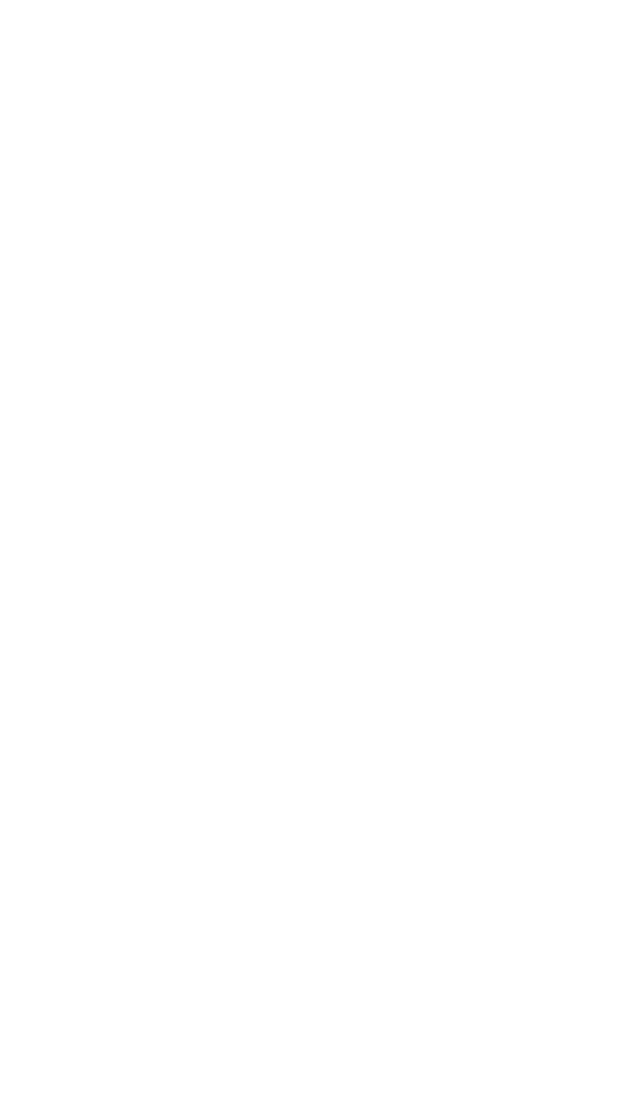
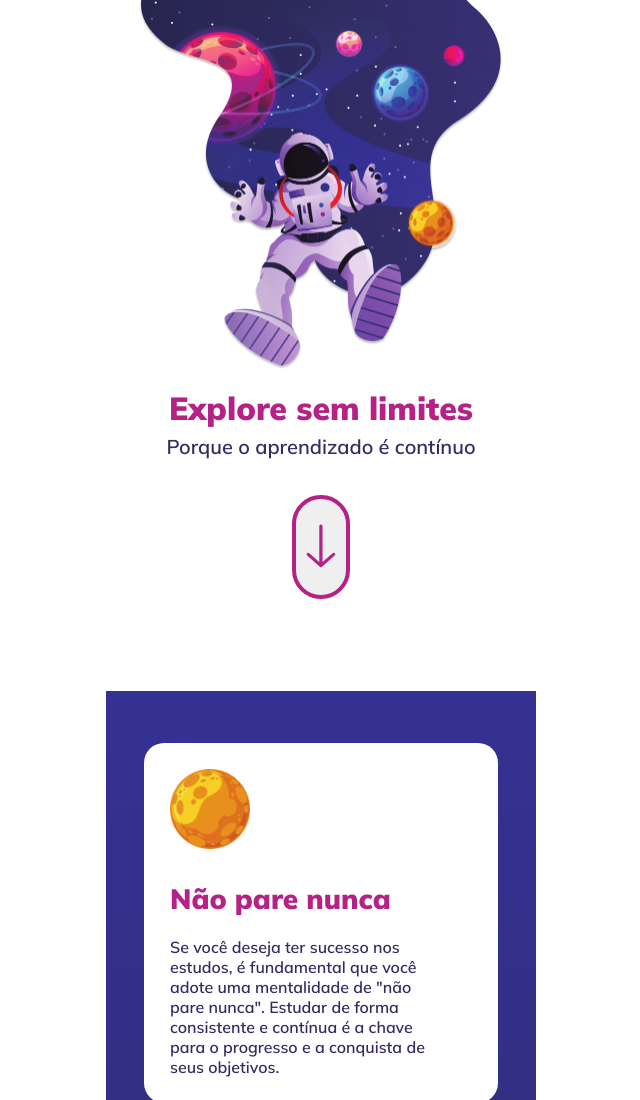
Before and after one commit to kennedysferreira/projetoExplore, a plain HTML site: page index.html in a window 1280 px wide. Shown: the top 1100 px of the page, without its empty margins (319-959 px from the left). Before the commit the page ends 800 px from the top, so only its background shows below. Drawn offline with Linux system fonts and the light colour scheme.

Commit message:
update css

```diff
--- a/index.html
+++ b/index.html
@@ -1,11 +1,69 @@
 <!DOCTYPE html>
 <html lang="en">
+
 <head>
+  <link rel="preconnect" href="https://fonts.googleapis.com">
+  <link rel="preconnect" href="https://fonts.gstatic.com" crossorigin>
   <meta charset="UTF-8">
   <meta name="viewport" content="width=device-width, initial-scale=1.0">
-  <title>Document</title>
+  <link rel="stylesheet" href="style.css">
+  <link href="https://fonts.googleapis.com/css2?family=Mulish:ital,wght@0,200..1000;1,200..1000&display=swap"
+    rel="stylesheet">
+  <title>Projeto Explore</title>
 </head>
+
 <body>
+  <div id="app">
+    <header>
+      <img src="./images/astronauta.png" alt="um astronauta e alguns planetas atras dele">
+      <h1>Explore sem limites</h1>
+      <p>Porque o aprendizado é contínuo</p>
+      <button><img src="./images/Vector.svg" alt="seta apontada para baixo"></button>
+    </header>
+    <main>
+      <section>
+        <figure>
+          <img src="./images/planetaAmarelo.png" alt="um planeta amarelo">
+          <figcaption>
+            <h1>Não pare nunca</h1>
+            <p>Se você deseja ter sucesso nos estudos, é fundamental que você adote uma mentalidade de "não pare nunca".
+              Estudar de forma consistente e contínua é a chave para o progresso e a conquista de seus objetivos.</p>
+          </figcaption>
+        </figure>
+        <figure>
+          <img src="./images/planetaAzul.png" alt="um planeta azul">
+          <figcaption>
+            <h1>Só volta</h1>
+            <p>Se você parou ou perdeu o ritmo em alguma atividade ou projeto, saiba que nunca é tarde para recomeçar.
+              Às vezes, as circunstâncias podem mudar, ou podemos nos sentir desmotivados ou sobrecarregados.</p>
+          </figcaption>
+        </figure>
+        <figure>
+          <img src="./images/planetaRosa.png" alt="um planeta rosa">
+          <figcaption>
+            <h1>Siga seu ritmo</h1>
+            <p>Avançar pouco a pouco mantém progresso constante em objetivos, evitando parar ou desistir. Mesmo pequenos
+              passos nos aproximam do destino e motivam a continuidade. Não subestime o poder de cada ação rumo ao
+              objetivo final.</p>
+          </figcaption>
+        </figure>
+      </section>
+      <form action="">
+        <h1>Entre em contato</h1>
+        <div class="inputWrapper">
+          <input id="name" type="text" placeholder="Seu nome" />
+        </div>
+        <div class="inputWrapper">
+          <input id="email" type="email" placeholder="Email" />
+        </div>
+        <textarea placeholder="Digite sua mensagem aqui..."></textarea>
+        <button>Enviar Mensagem</button>
+      </form>
+    </main>
+    <footer>
+      <p>© 2023 - Kennedy Ferreira</p>
+    </footer>
+  </div>
+</body>
 
-</body>
 </html>
--- a/style.css
+++ b/style.css
@@ -0,0 +1,130 @@
+* {
+  margin: 0;
+  padding: 0;
+  box-sizing: border-box;
+}
+
+:root {
+  font-family: "Mulish", sans-serif;
+  font-size: 6.25%;
+
+  --whiteColor: #fff;
+  --backgroundLinearGradient: linear-gradient(#343193, #302c63);
+  --colorTitleBase: #b52184;
+  --colorTextBase: #312d64;
+}
+
+html,
+input,
+button {
+  font-family: "Mulish", sans-serif;
+}
+
+#app {
+  text-align: center;
+  margin: auto;
+  width: 430rem;
+}
+
+header {
+  margin: 0 32rem;
+}
+
+header img {
+  width: 364rem;
+  height: 370rem;
+}
+
+header h1 {
+  font-weight: 900;
+  font-size: 32rem;
+  line-height: 40rem;
+  margin-top: 16rem;
+  color: var(--colorTitleBase);
+}
+
+header p {
+  margin-top: 6rem;
+  font-weight: 600;
+  font-size: 20rem;
+  line-height: 25rem;
+
+  color: var(--colorTextBase);
+}
+
+header button {
+  margin-top: 36rem;
+  width: 58rem;
+  height: 104rem;
+  border: 4rem solid var(--colorTitleBase);
+  border-radius: 760rem;
+}
+
+header button img {
+  width: 30rem;
+  height: 46rem;
+}
+
+main section {
+  background: var(--backgroundLinearGradient);
+  padding: 52rem 38rem;
+  margin-top: 92rem;
+  display: flex;
+  flex-direction: column;
+  gap: 50rem;
+}
+
+main figure {
+  display: flex;
+  flex-direction: column;
+  border-radius: 20rem;
+  padding: 26rem 60rem 26rem 26rem;
+  background-color: var(--whiteColor);
+}
+
+main figure img {
+  width: 80rem;
+  height: 80rem;
+}
+
+main figure h1 {
+  text-align: start;
+  font-weight: 900;
+  font-size: 28rem;
+  line-height: 36rem;
+  margin-top: 32rem;
+  color: var(--colorTitleBase);
+}
+
+main figure p {
+  text-align: start;
+  margin-top: 20rem;
+  font-weight: 600;
+  font-size: 16rem;
+  line-height: 20rem;
+
+  color: var(--colorTextBase);
+}
+
+main form {
+  display: flex;
+  flex-direction: column;
+  gap: 24rem;
+  padding: 78rem 40rem 65rem;
+}
+
+main form h1 {
+  text-align: start;
+  font-weight: 900;
+  font-size: 28rem;
+  line-height: 36rem;
+  margin: 0 0 18rem;
+  color: var(--colorTitleBase);
+}
+
+main form input {
+  border: 1.5rem solid var(--colorTextBase);
+  border-radius: 16rem;
+  width: 100%;
+  padding: 12rem 16rem;
+}
```
Also changed, not shown: images/Vector.svg (added), images/at.svg (added), images/person.svg (added).
